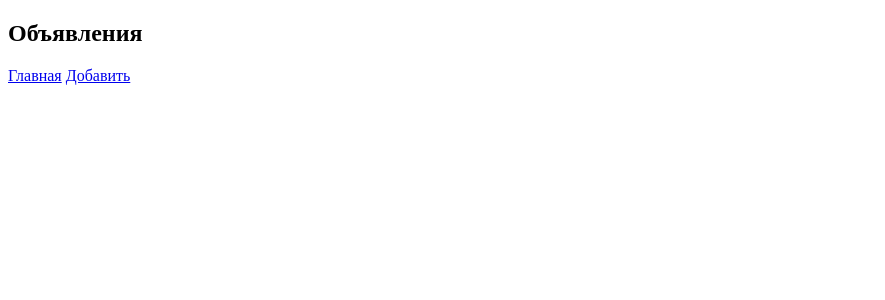
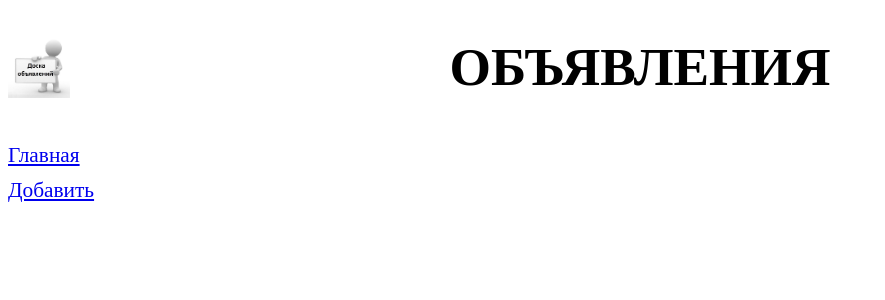
Before and after one commit to Kollaider/samplesite, a Django app: page /bboard/ in a window 1280 px wide. Shown: the top 300 px of the page, without its empty margins (0-885 px from the left). Run offline with Django 3.2, Linux system fonts and the light colour scheme; data that the repository does not hold is empty.

Commit message:
added style.css

```diff
--- /dev/null
+++ b/bboard/static/bboard/style.css
@@ -0,0 +1,18 @@
+header h1{
+    font-size: 40pt;
+    text-transform: uppercase;
+    text-align: center;
+    background: url("bg.jpg") left / auto 100%  no-repeat;
+}
+nav {
+    font-size: 16pt;
+    width: 150px;
+    float: left;
+}
+nav a {
+    display: block;
+    margin: 10px 0px;
+}
+section {
+    margin-left: 170px;
+}
--- a/bboard/templates/bboard/base.html
+++ b/bboard/templates/bboard/base.html
@@ -1,12 +1,16 @@
 <!DOCTYPE html>
+
+{% load static %}
+
 <html lang="en">
 <head>
     <meta charset="UTF-8">
     <title> {% block title %} Главная {% endblock %}:: Доска объявлений</title>
+    <link rel="stylesheet" type="text/css" href="{% static 'bboard/style.css' %}">
 </head>
 <body>
     <header>
-        <h2>Объявления</h2>
+        <h1>Объявления</h1>
     </header>
 
     <nav>
--- a/samplesite/settings.py
+++ b/samplesite/settings.py
@@ -9,7 +9,7 @@ https://docs.djangoproject.com/en/3.2/topics/settings/
 For the full list of settings and their values, see
 https://docs.djangoproject.com/en/3.2/ref/settings/
 """
-
+import os
 from pathlib import Path
 
 # Build paths inside the project like this: BASE_DIR / 'subdir'.
@@ -124,3 +124,5 @@ STATIC_URL = '/static/'
 # https://docs.djangoproject.com/en/3.2/ref/settings/#default-auto-field
 
 DEFAULT_AUTO_FIELD = 'django.db.models.BigAutoField'
+
+STATICFILES_DIRS = (os.path.join(BASE_DIR, 'bboard/static'),)
```
Also changed, not shown: bboard/static/bboard/bg.jpg (added).
